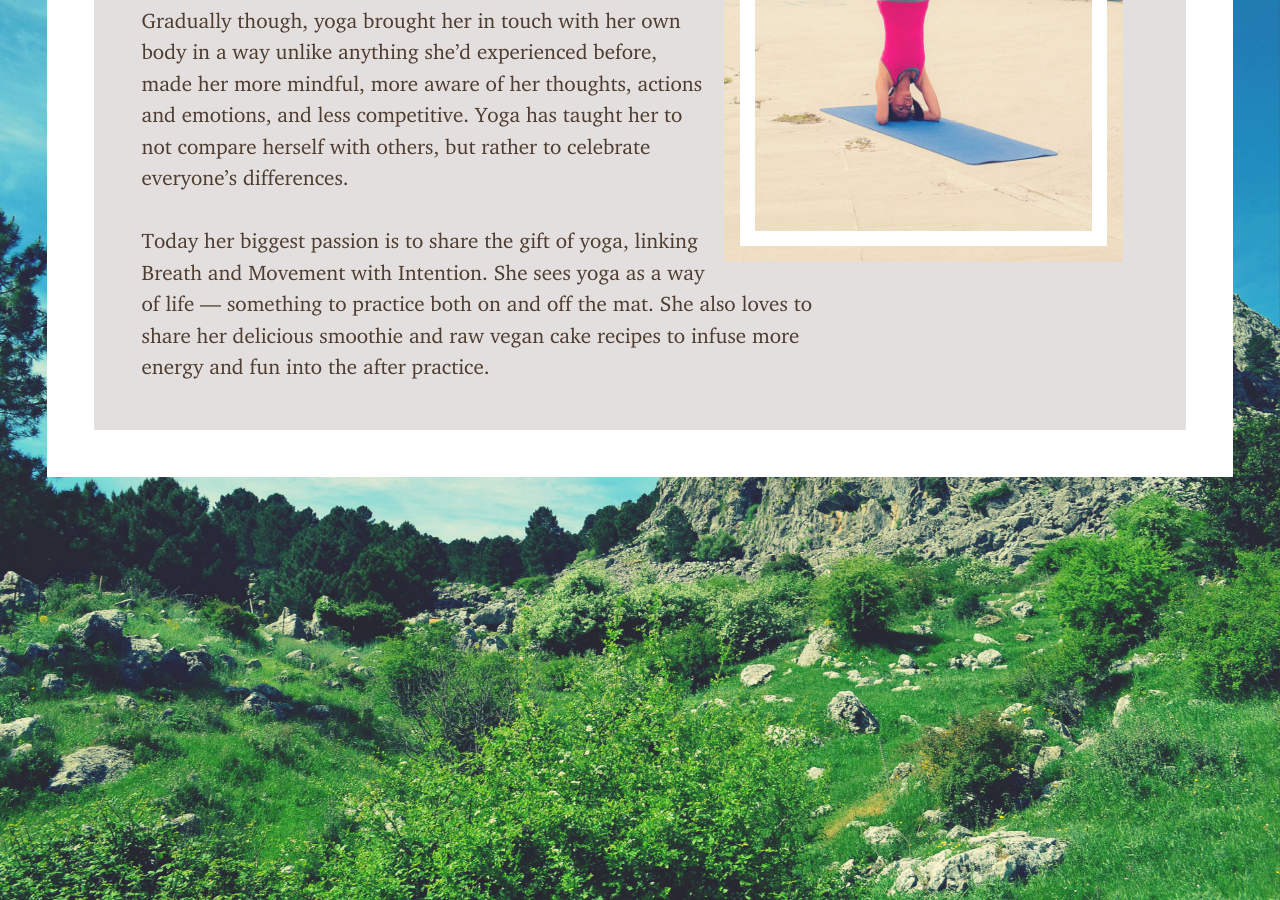
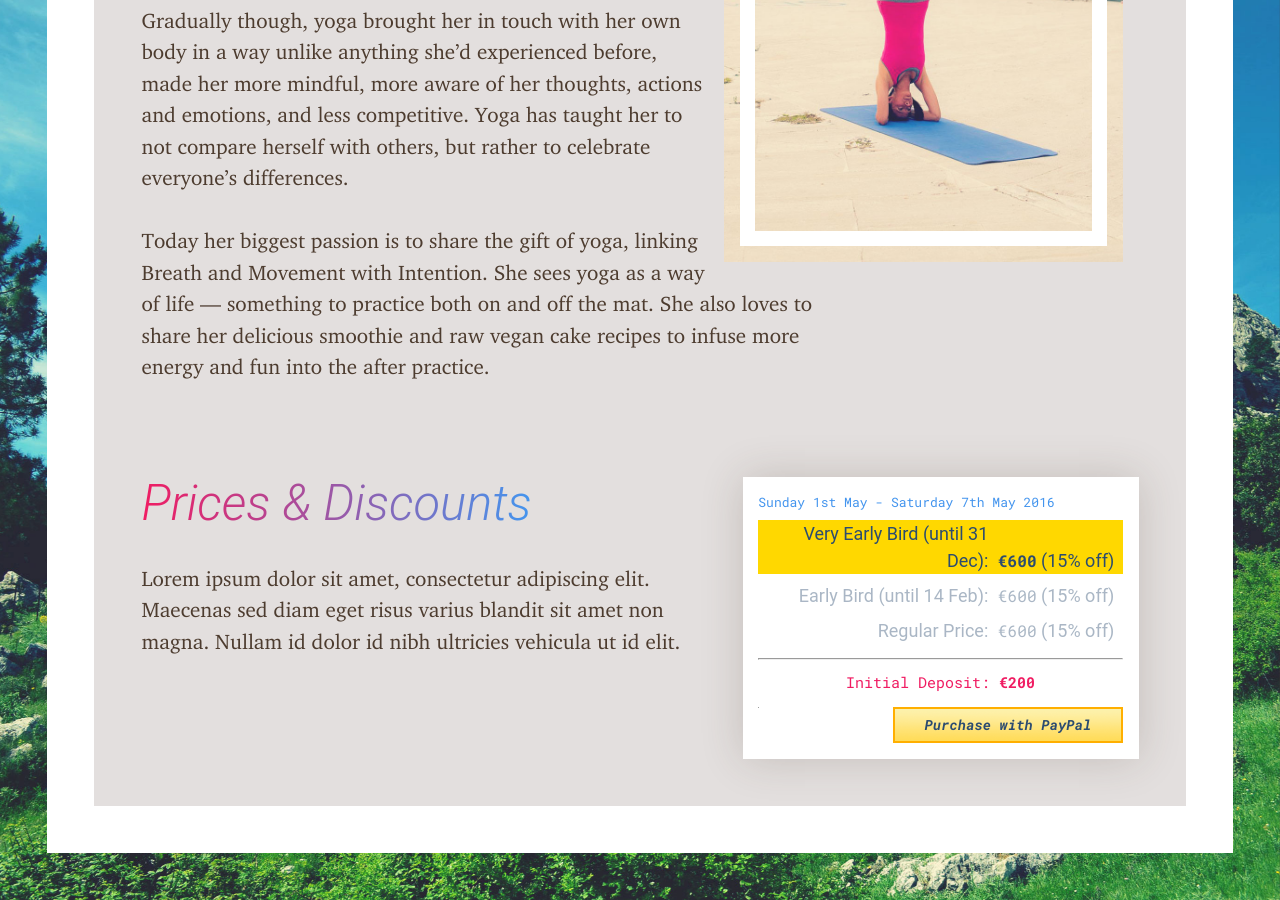
Before and after one commit to ruahvitulv/ruahvitulv.github.io, a Jekyll site: the page built from retreats.html, in a window 1280 px wide and 900 px high, scrolled down 3283 px. Built offline with Jekyll 4.4.1, drawn with Linux system fonts in a browser that asks for light colours; nearby versions of some CDN libraries.

Commit message:
go live, hide retreats link

```diff
--- a/_includes/head.html
+++ b/_includes/head.html
@@ -3,7 +3,7 @@
 	<meta http-equiv="X-UA-Compatible" content="IE=edge">
 	<meta name="viewport" content="width=device-width, initial-scale=1">
 
-	<link rel="shortcut icon" type="image/png" href="/favicon.png">
+	<link rel="shortcut icon" type="image/ico" href="/favicon.ico">
 
 
 	<!-- Social Sharing -->
--- a/_includes/header.html
+++ b/_includes/header.html
@@ -3,7 +3,7 @@
 		<nav class="m-header-nav">
 			<a class="m-header-link {% if page.site-nav == 'home' %}active{% endif %}" href="/">Home</a>
 			<a class="m-header-link {% if page.site-nav == 'about' %}active{% endif %}" href="/about/">About</a>
-			<a class="m-header-link {% if page.site-nav == 'retreats' %}active{% endif %}" href="/retreats/">Retreats</a>
+			<!-- <a class="m-header-link {% if page.site-nav == 'retreats' %}active{% endif %}" href="/retreats/">Retreats</a> -->
 			<a class="m-header-link {% if page.site-nav == 'contact' %}active{% endif %}" href="/contact/">Contact</a>
 		</nav>
 	</header>
--- a/index.html
+++ b/index.html
@@ -13,7 +13,7 @@
 
 	<nav class="m-home-nav">
 		<a class="m-home-link" href="/about/">About</a>
-		<a class="m-home-link" href="/retreats/">Retreats</a>
+		<!-- <a class="m-home-link" href="/retreats/">Retreats</a> -->
 		<a class="m-home-link" href="/contact/">Contact</a>
 	</nav>
 </div>
--- a/retreats.html
+++ b/retreats.html
@@ -238,3 +238,13 @@
 
 	<p>Today her biggest passion is to share the gift of yoga, linking Breath and Movement with Intention. She sees yoga as a way of life — something to practice both on and off the mat. She also loves to share her delicious smoothie and raw vegan cake recipes to infuse more energy and fun into the after practice.</p>
 </section>
+
+<section>
+	<h2>Prices & Discounts</h2>
+
+	<p class="hidden-md-up">Lorem ipsum dolor sit amet, consectetur adipiscing elit. Maecenas sed diam eget risus varius blandit sit amet non magna. Nullam id dolor id nibh ultricies vehicula ut id elit.</p>
+
+   	{% include retreat-form.html %}
+
+	<p class="hidden-sm">Lorem ipsum dolor sit amet, consectetur adipiscing elit. Maecenas sed diam eget risus varius blandit sit amet non magna. Nullam id dolor id nibh ultricies vehicula ut id elit.</p>
+</section>
```
Also changed, not shown: 4 other files.
